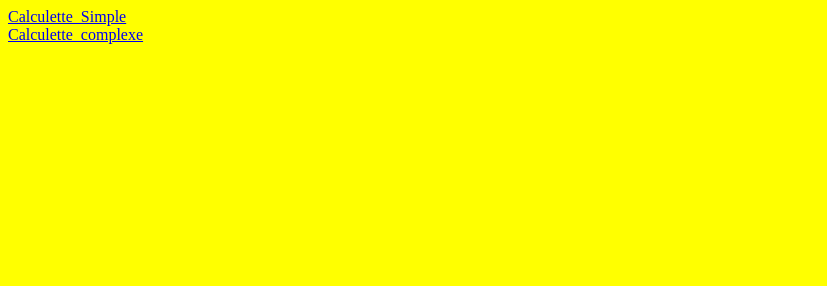
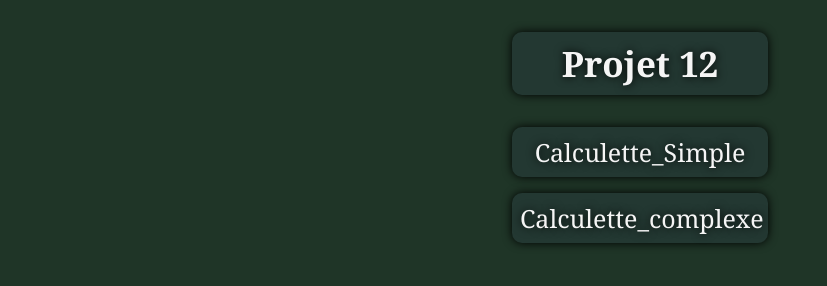
Before and after one commit to mr-anas-coder/projets, a plain HTML site: page projet12.html in a window 1280 px wide. Shown: the whole page, without its empty margins (0-827 px from the left). Drawn offline with Linux system fonts and the light colour scheme.

Commit message:
Add files via upload

```diff
--- /dev/null
+++ b/projet12.css
@@ -0,0 +1,51 @@
+* {
+    padding: 0;
+    margin: 0;
+    box-sizing: border-box;
+}
+
+body {
+    background: #1f3527;
+    font-family: Cambria, Cochin, Georgia, Times, 'Times New Roman', serif;
+}
+
+h1 {
+    color: whitesmoke;
+    border: none;
+    border-radius: 10px;
+    text-align: center;
+    justify-content: center;
+    width: 20%;
+    font-size: 35px;
+    margin-top: 2rem;
+    background: #233832;
+    box-shadow: 0 0 10px black;
+    text-shadow: 0 0 10px black;
+    padding: 0.5rem;
+}
+
+a {
+   text-decoration: none;
+   color: whitesmoke;
+   margin-top: 2rem;
+}
+
+.btn {
+    border: none;
+    width: 20%;
+    display: inline-block;
+    font-size: 25px;
+    background: #233832;
+    box-shadow: 0 0 10px black;
+    text-shadow: 0 0 10px black;
+    border-radius: 10px;
+    padding: 0.5rem;
+}
+
+#btn1 {
+    margin-top: 1rem;
+}
+
+.btn:hover {
+    background: #116045;
+}
--- a/projet12.html
+++ b/projet12.html
@@ -4,9 +4,14 @@
 	<meta charset="utf-8">
 	<meta name="viewport" content="width=device-width, initial-scale=1">
 	<title>Projet 12</title>
+	<link href="projet12.css" rel="stylesheet"/>
 </head>
-<body bgcolor="yellow">
-	<a href="calculette_simple.html">Calculette_Simple</a><br/>
-	<a href="calculette_complexe.html">Calculette_complexe</a>
+<body>
+	<center>
+		<h1>Projet 12</h1>
+
+		<a class="btn" href="calculette_simple.html">Calculette_Simple</a><br/>
+	    <a class="btn" id="btn1" href="calculette_complexe.html">Calculette_complexe</a>
+	</center>
 </body>
 </html>
```
